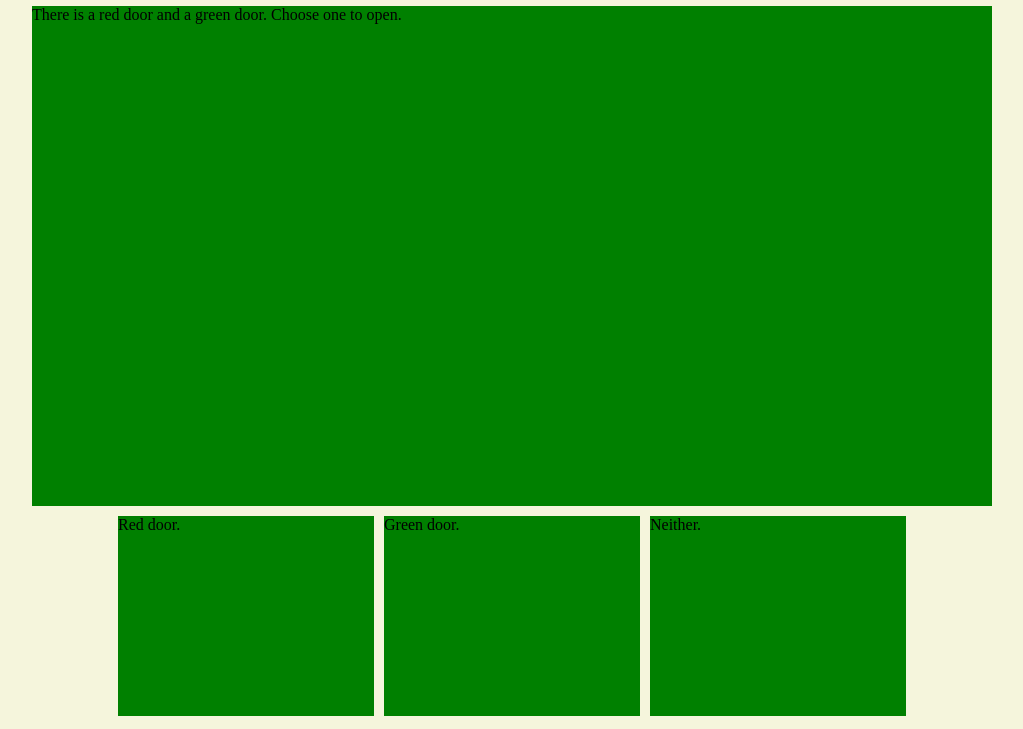
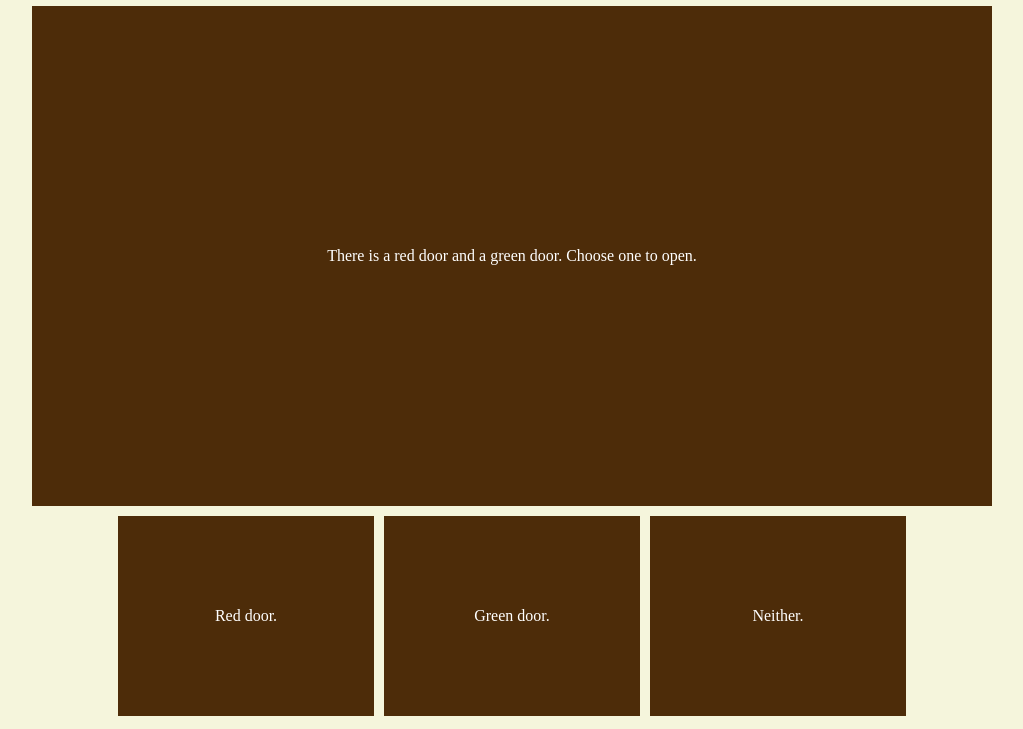
Before and after one commit to nickbartlett19/TextBasedAdventureGame, a plain HTML site: page index.html in a window 1280 px wide. Shown: the part 87-816 px from the top of the page, without its empty margins (128-1151 px from the left). Drawn offline with Linux system fonts and the light colour scheme.

Commit message:
styling screen-box and option-box

```diff
--- a/style.css
+++ b/style.css
@@ -6,12 +6,19 @@ body {
     justify-content: center;
 }
 
+.screen-box, .option-box {
+    background-color: rgb(77, 44, 9);
+    margin: 5px;
+    color: white;
+
+    display: flex;
+    justify-content: center;
+    align-items: center;
+}
+
 .screen-box {
-    background-color: green;
-    margin: 5px;
     height: 500px;
     width: 75vw;
-
 }
 
 .options-container {
@@ -19,8 +26,10 @@ body {
 }
 
 .option-box {
-    background-color: green;
-    margin: 5px;
     height: 200px;
     width: 20vw;
 }
+
+.option-box:hover {
+    background-color: rgb(97, 57, 14);
+}
```
